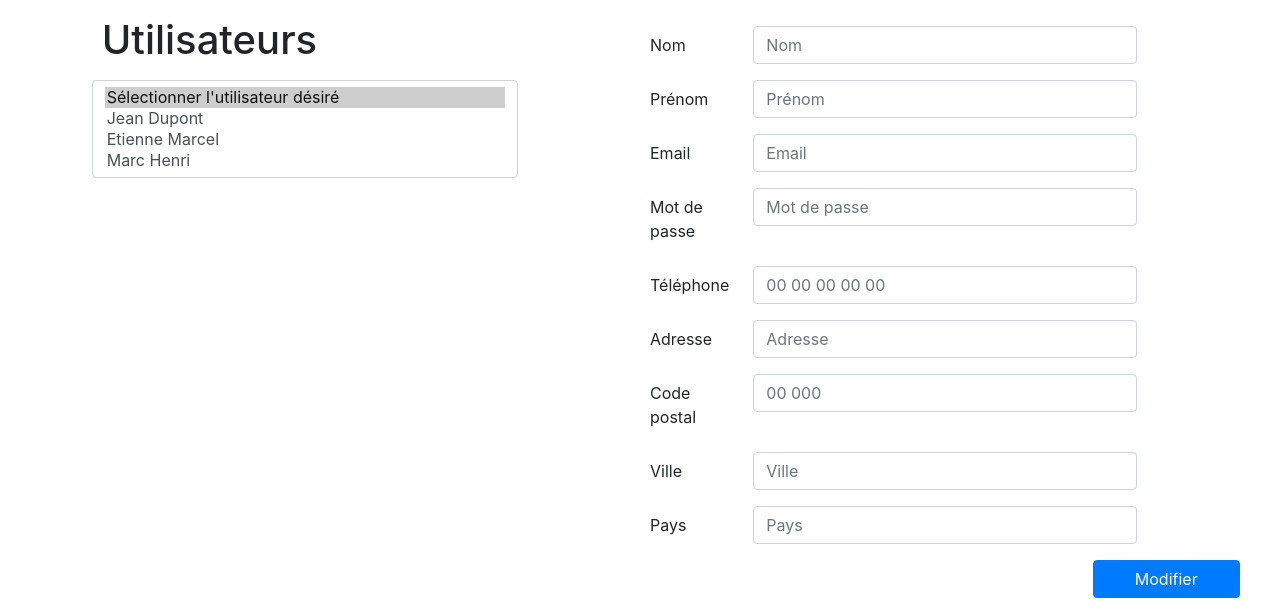
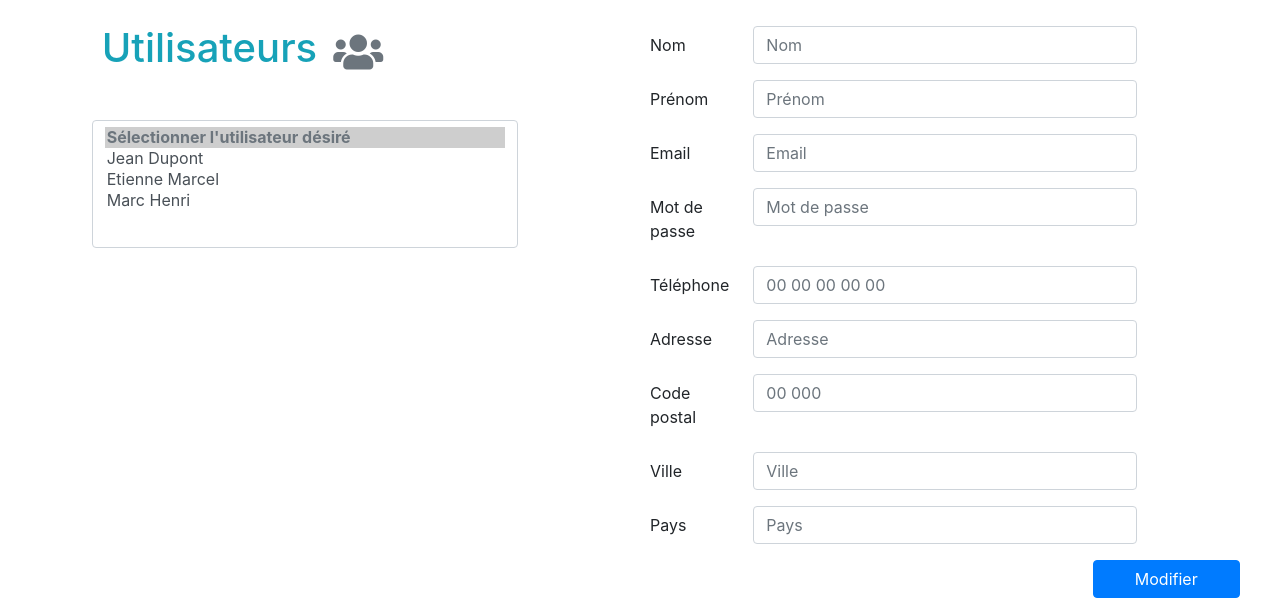
Before and after one commit to dsmtE/ECEAmazon, a PHP site: page /ECEAmazon/modificationUsers.php in a window 1280 px wide. Shown: the part 56-663 px from the top of the page. Run offline with PHP 8.4, Linux system fonts and the light colour scheme; some libraries are stand-ins or nearby versions.

Commit message:
chgts page modifUsers

```diff
--- a/modificationUsers.php
+++ b/modificationUsers.php
@@ -2,10 +2,10 @@
 
 <div class="row justify-content-center" style="max-width: 100%">
 	<div class="col-sm-6">
-		<h1 class="row offset-2 mt-3 mb-3">Utilisateurs</h1>
+		<h1 class="row offset-2 mt-4 mb-5" style="color: rgb(23,162,184);" >Utilisateurs <i class="fas fa-users ml-3 mt-2 text-secondary"></i></h1>
 		<div class="row justify-content-center">
-			<select class="custom-select col-sm-8 mt-6" multiple>
-				<option selected>Sélectionner l'utilisateur désiré</option>
+			<select class="custom-select col-sm-8" style="height : 8em;" multiple>
+				<option class="text-secondary" style="font-weight : bold;" selected>Sélectionner l'utilisateur désiré</option>
 				<option value="id1">Jean Dupont</option> <!--placeholder SQL-->
 				<option value="id2">Etienne Marcel</option> <!--placeholder SQL-->
 				<option value="id3">Marc Henri</option> <!--placeholder SQL-->
```
